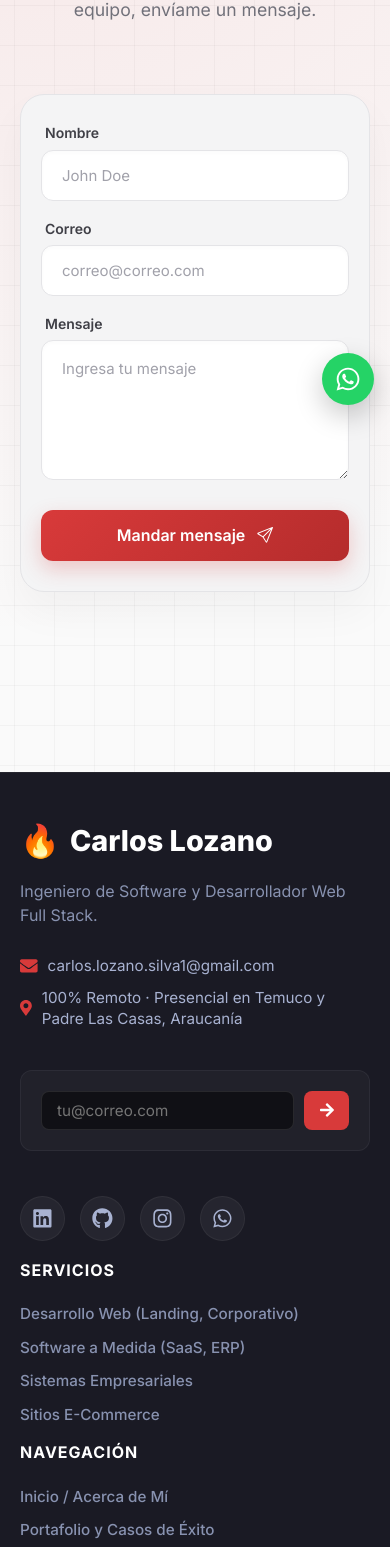
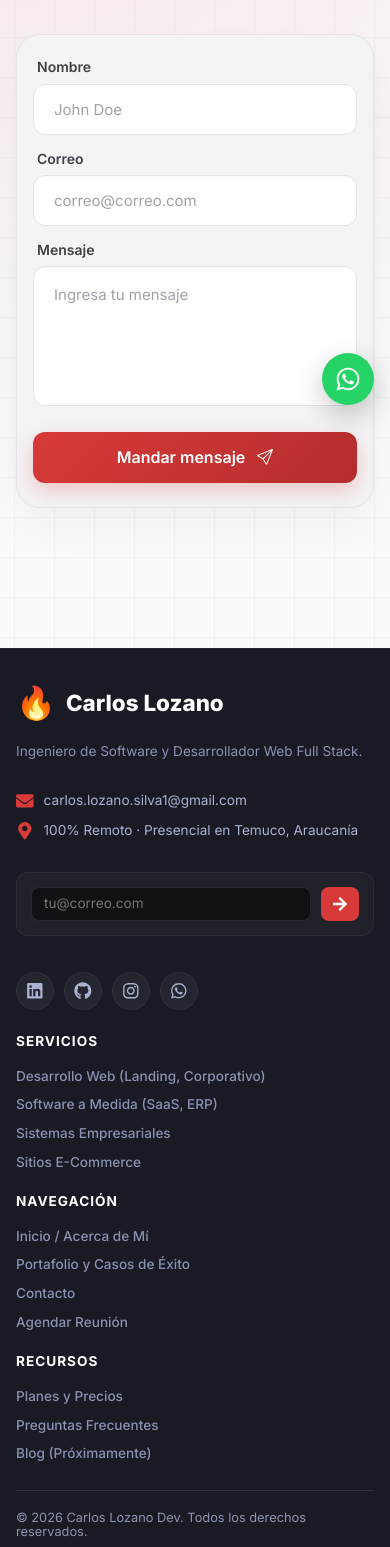
Before and after one commit to CarlosL-Code/Portafolio_react, a React (Vite) app: page /contacto in a window 390 px wide. Shown: the part 423-1970 px from the top of the page. Built offline with nearby package versions, Linux system fonts and the light colour scheme.

Commit message:
fix spacing, carousel speed, footer mobile, location text

```diff
--- a/src/componentes/layout/Clientes.css
+++ b/src/componentes/layout/Clientes.css
@@ -57,7 +57,7 @@
         justify-content: space-around;
         min-width: 100%;
         gap: 3rem; /* Aumentado para mayor separación */
-        animation: marqueeScroll 40s linear infinite;
+        animation: marqueeScroll 60s linear infinite;
     }
 
     .logos-wrapper:hover .logos-track {
@@ -118,7 +118,7 @@
 
         .logos-track {
             gap: 1.5rem;
-            animation: marqueeScrollMobile 25s linear infinite;
+            animation: marqueeScrollMobile 40s linear infinite;
         }
 
         .brand-item__media {
--- a/src/componentes/layout/Contacto.css
+++ b/src/componentes/layout/Contacto.css
@@ -2,7 +2,7 @@
    SECCIÓN CONTACTO
 =========================== */
 .contacto {
-  padding: 100px 20px;
+  padding: 60px 20px 80px;
   display: flex;
   flex-direction: column;
   align-items: center;
@@ -169,9 +169,17 @@
    RESPONSIVE
 =========================== */
 @media screen and (max-width: 768px) {
+  .contacto {
+    padding: 40px 16px 60px;
+  }
+
+  .contacto .encabezado {
+    margin-bottom: 30px;
+  }
+
   .contacto .formulario {
-    padding: 30px 20px;
-    gap: 20px;
+    padding: 24px 16px;
+    gap: 16px;
   }
 
   .contacto .formulario {
--- a/src/componentes/layout/Footer.css
+++ b/src/componentes/layout/Footer.css
@@ -232,3 +232,83 @@ body:not(.dark) .footer-premium {
 .footer-legal a:hover {
   color: #ffffff;
 }
+
+/* =========================================
+   FOOTER RESPONSIVE MOBILE
+========================================= */
+@media (max-width: 576px) {
+  .footer-premium {
+    padding: 36px 16px 16px;
+  }
+
+  .footer-container {
+    gap: 24px;
+    padding-bottom: 28px;
+  }
+
+  .footer-logo h2 {
+    font-size: 1.4rem;
+  }
+
+  .footer-tagline {
+    font-size: 0.85rem;
+  }
+
+  .contact-item {
+    font-size: 0.85rem;
+  }
+
+  .footer-newsletter {
+    padding: 14px;
+    margin-top: 12px;
+  }
+
+  .newsletter-form input {
+    padding: 8px 12px;
+    font-size: 0.85rem;
+  }
+
+  .newsletter-form button {
+    width: 38px;
+    flex-shrink: 0;
+  }
+
+  .footer-socials {
+    gap: 10px;
+    margin-top: 16px;
+  }
+
+  .footer-socials a {
+    width: 38px;
+    height: 38px;
+    font-size: 1.1rem;
+  }
+
+  .footer-col-links h3 {
+    font-size: 0.85rem;
+    margin-bottom: 16px;
+  }
+
+  .footer-col-links a {
+    font-size: 0.85rem;
+  }
+
+  .footer-col-links ul {
+    gap: 10px;
+  }
+
+  .footer-bottom {
+    padding-top: 20px;
+    flex-direction: column;
+    align-items: flex-start;
+    gap: 8px;
+  }
+
+  .copyright {
+    font-size: 0.8rem;
+  }
+
+  .footer-legal a {
+    font-size: 0.8rem;
+  }
+}
--- a/src/componentes/layout/Footer.jsx
+++ b/src/componentes/layout/Footer.jsx
@@ -24,7 +24,7 @@ const Footer = () => {
             </div>
             <div className="contact-item">
               <FaMapMarkerAlt className="contact-icon" />
-              <span style={{ lineHeight: '1.4' }}>100% Remoto · Presencial en Temuco y Padre Las Casas, Araucanía</span>
+              <span style={{ lineHeight: '1.4' }}>100% Remoto · Presencial en Temuco, Araucanía</span>
             </div>
           </div>
 
--- a/src/componentes/layout/Trabajos.css
+++ b/src/componentes/layout/Trabajos.css
@@ -1,5 +1,5 @@
 .trabajos {
-  padding: 120px 0;
+  padding: 60px 0 80px;
 }
 
 /* ============================= */
```
